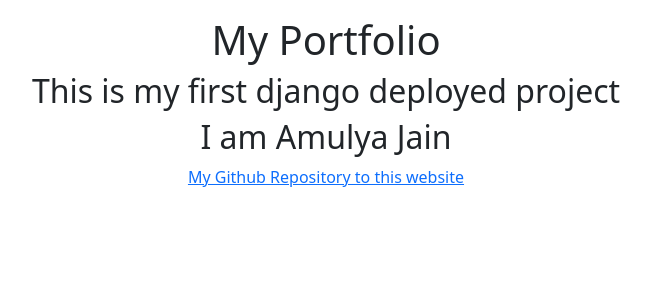
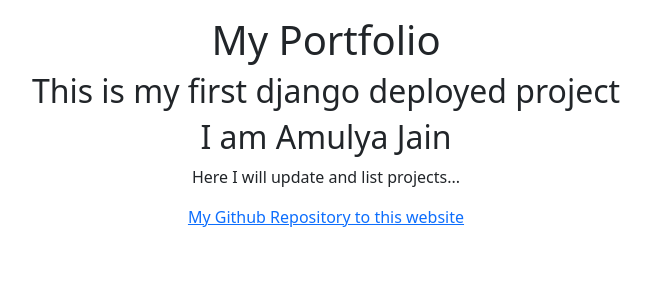
Before and after one commit to AmulyaJain2004/Django-Portfolio-Website, a Django app: page / in a window 1280 px wide. Shown: the top 300 px of the page, without its empty margins (314-965 px from the left). Run offline with Django 5.2, Linux system fonts and the light colour scheme; data that the repository does not hold is empty.

Commit message:
Update files

```diff
--- a/main/templates/home.html
+++ b/main/templates/home.html
@@ -10,6 +10,7 @@
             <h1>My Portfolio</h1>
             <h2>This is my first django deployed project</h2>
             <h2>I am Amulya Jain</h2>
+            <p>Here I will update and list projects...</p>
             <a href="https://github.com/AmulyaJain2004/Django-Portfolio-Website" target="_blank">My Github Repository to this website</a>
         </div>
         <ul>
```
